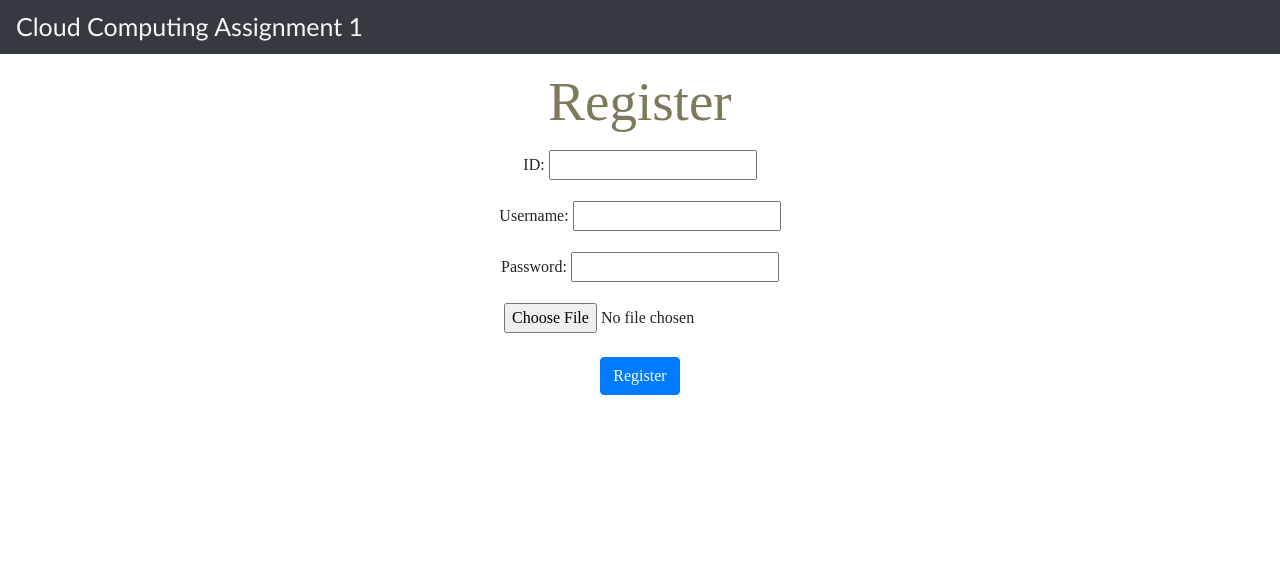
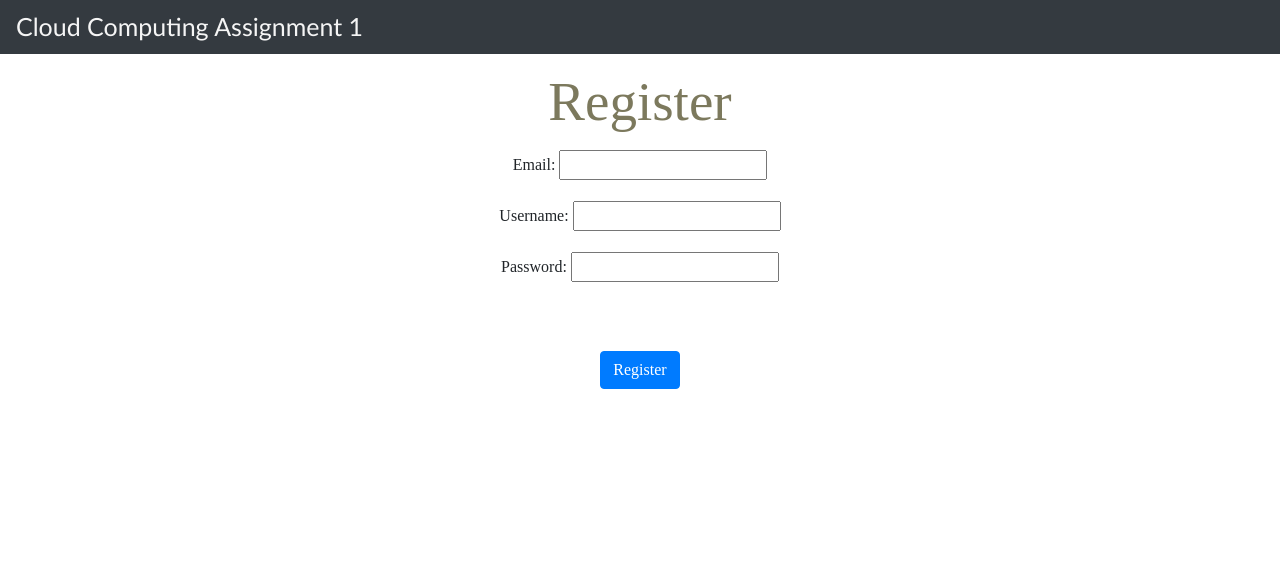
Before and after one commit to dev-minjin-chou/Cloud-A2, a Flask app: page /register in a window 1280 px wide. Shown: the top 573 px of the page. Run offline with Flask 2, Linux system fonts and the light colour scheme; some libraries are stand-ins or nearby versions.

Commit message:
register functionalities done

```diff
--- a/main.py
+++ b/main.py
@@ -157,6 +157,20 @@ def login():
     else:
         return render_template('login.html')
 
+
+# For creating new user
+def put_user(email, username, password, dynamodb=None):
+    dynamodb = boto3.resource('dynamodb')
+    table = dynamodb.Table('login')
+    response = table.put_item(
+        Item={
+            'email': email,
+            'user_name': username,
+            'password': password
+        }
+    )
+    return True
+
 @app.route('/register', methods=["POST", "GET"])
 def register():
 
@@ -165,22 +179,22 @@ def register():
         user_name = request.form.get("user_name")
         password = request.form.get("password")
         error_msg = None
-        file_img = request.files['file']
 
         try:
-
-            if 'file' not in request.files:
-                error_msg = 'No file error'
-                return render_template('register.html', error_msg=error_msg)
-
-            if file_img.filename == '':
-                error_msg = 'Please choose a file to upload as user avatar.'
-                return render_template('register.html', error_msg=error_msg)
-
+            query_result = query(email)
+            if len(query_result) > 0:
+                if email == query_result[0]['email']:
+                    error_msg = 'The email already exists.'
+                    return render_template('register.html', error_msg=error_msg)
 
             else:
+                addUser = put_user(email, user_name, password)
 
-                return redirect(url_for("login"))
+                if addUser:
+                    return redirect(url_for("login"))
+                else:
+                    error_msg = 'Failed to create an account..'
+                    return render_template('register.html', error_msg=error_msg)
 
         except Exception as e:
             error_msg = e
--- a/templates/register.html
+++ b/templates/register.html
@@ -16,10 +16,10 @@
 
   <form action="{{ url_for('register') }}" method="POST" enctype="multipart/form-data">
     <div class="form-group">
-      <label for="user_id">ID:</label>
+      <label for="email">Email:</label>
       <input type="text"
-             id="user_id"
-             name="user_id" />
+             id="email"
+             name="email" />
     </div>
     <div class="form-group">
       <label for="user_name">Username:</label>
@@ -33,8 +33,6 @@
              id="password"
              name="password" />
     </div>
-    <input type="file" name="file"/>
-    </div>
     <br/>
     <br>
     <button type="submit" class="btn btn-primary">Register</button>
```
